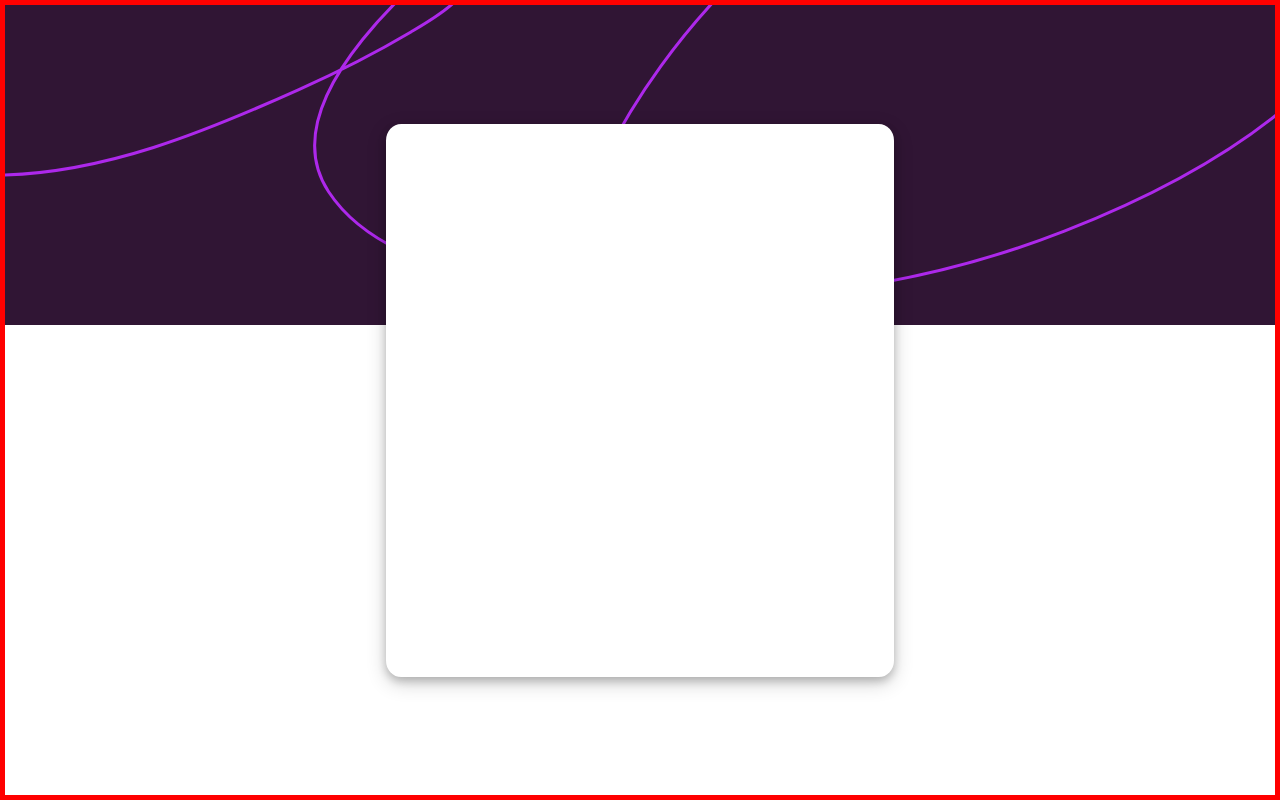
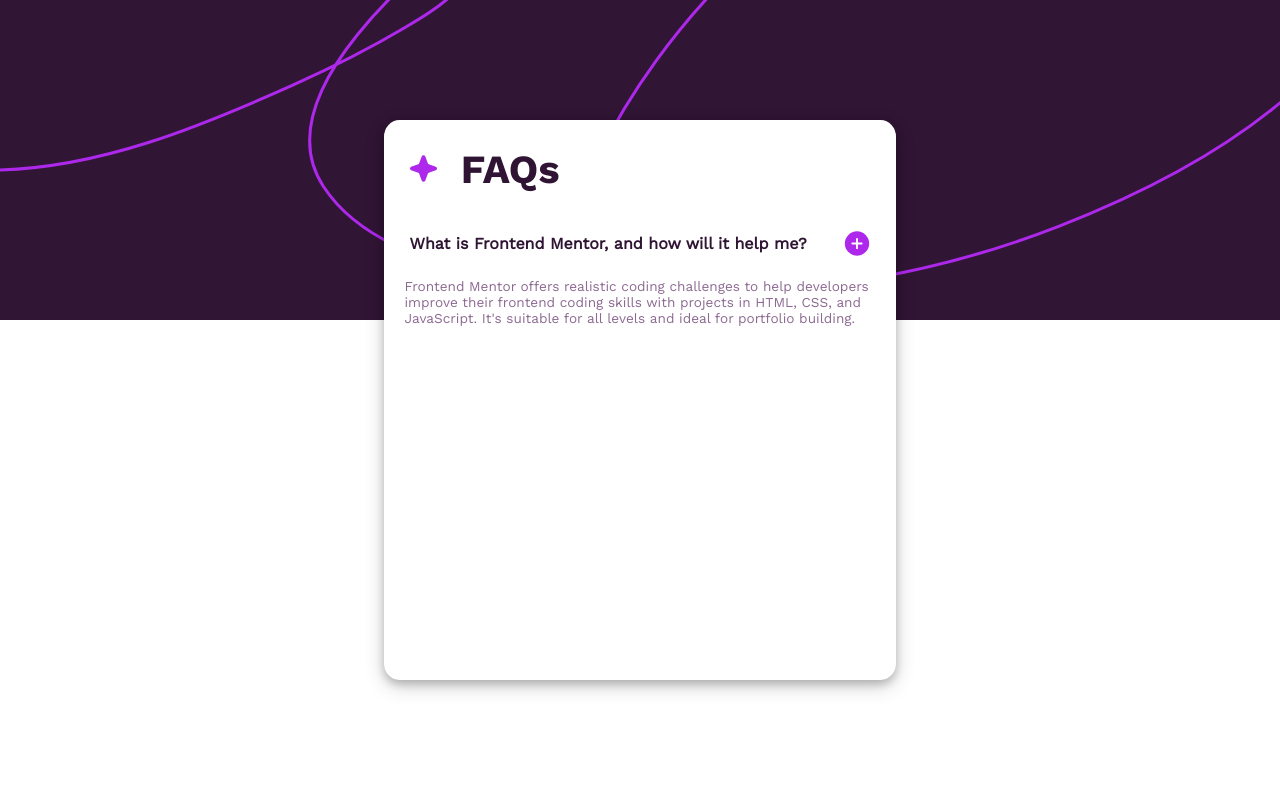
Before and after one commit to raphamatoss/Accordion-Prototype, a plain HTML site: page index.html in a window 1280 px wide. Drawn offline with Linux system fonts and the light colour scheme.

Commit message:
Add first content

```diff
--- a/index.html
+++ b/index.html
@@ -9,7 +9,18 @@
 <body>
     <div id="page">
         <div id="content">
+            <h1>FAQs</h1>
 
+            <ul>
+                <li>
+                    <h3 class="title" id="firstParagraph" onclick="changesIcon(firstParagraph)">What is Frontend Mentor, and how will it help me?</h3>
+                    <p  class="description" class="firstParagraph">Frontend Mentor offers realistic coding challenges to help
+                        developers improve their frontend coding skills with projects
+                        in HTML, CSS, and JavaScript. It's suitable for all levels
+                        and ideal for portfolio building.
+                    </p>
+                </li>
+            </ul>
         </div>
     </div>
 </body>
--- a/javascript.js
+++ b/javascript.js
@@ -0,0 +1,6 @@
+const changesIcon = (htmlId) => {
+
+    document.getElementById(htmlId).style.background = 'url(./assets/images/icon-minus.svg)'
+
+    //title.style.background = 'url(./assets/images/icon-minus.svg)'
+}
--- a/style.css
+++ b/style.css
@@ -24,10 +24,51 @@
     src: url(./assets/fonts/static/WorkSans-SemiBold.ttf);
 }
 
+
+
+h1 {
+    font-family: workSansBold;
+    font-size: 250%;
+    padding: 5% 0% 3% 15%;
+    color: hsl(292, 42%, 14%);
+    background: url(./assets/images/icon-star.svg) no-repeat;
+    background-position-y: 59%;
+    background-position-x: 5%;
+    background-size: 6%;
+}
+
+ul {
+    list-style-type: none;
+}
+
+.title {
+    color:  hsl(292, 42%, 14%);
+    padding: 5%;
+    font-size: 100%;
+    background: url(./assets/images/icon-plus.svg) no-repeat;
+    background-position-y: center;
+    background-position-x: 95%;
+    cursor: pointer;
+}
+
+.title:hover {
+    color: hsl(293, 63%, 54%);
+}
+
+ul p {
+    font-size: 85%;
+    color: hsl(292, 16%, 49%);
+    padding-left: 4%;
+}
+
+.firstParagragh {
+    display: block;
+}
+
+
 @media (max-width: 1440px) {
     #page {
         height: 100%;
-        border: 5px solid red;
         background: url(./assets/images/background-pattern-desktop.svg) no-repeat;
         display: flex;
         justify-content: center;
@@ -45,9 +86,21 @@
 }
 
 @media (min-width: 360px) and (max-width: 435px) {
+
+    h1 {
+        background-size: 7%;
+    }
+
+    .title {
+        padding-right: 15%;
+    }
+
+    ul p {
+        padding-right: 4%;
+    }
+
     #page {
         height: 100%;
-        border: 5px solid red;
         background: url(./assets/images/background-pattern-mobile.svg) repeat-x;
     }
 
```
